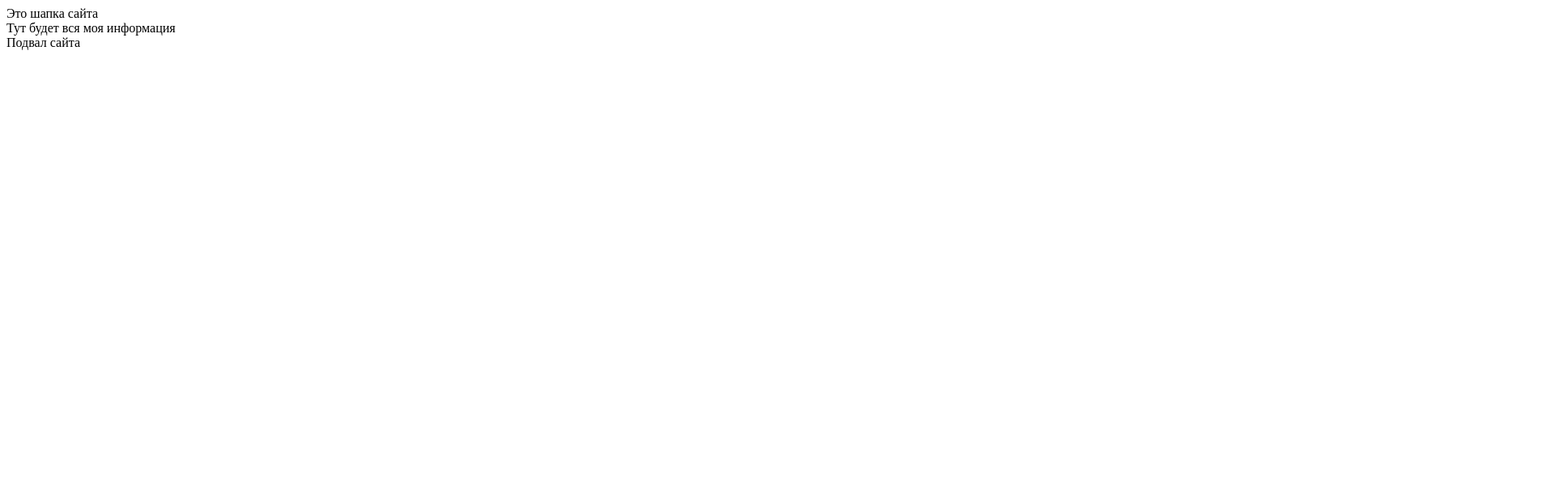
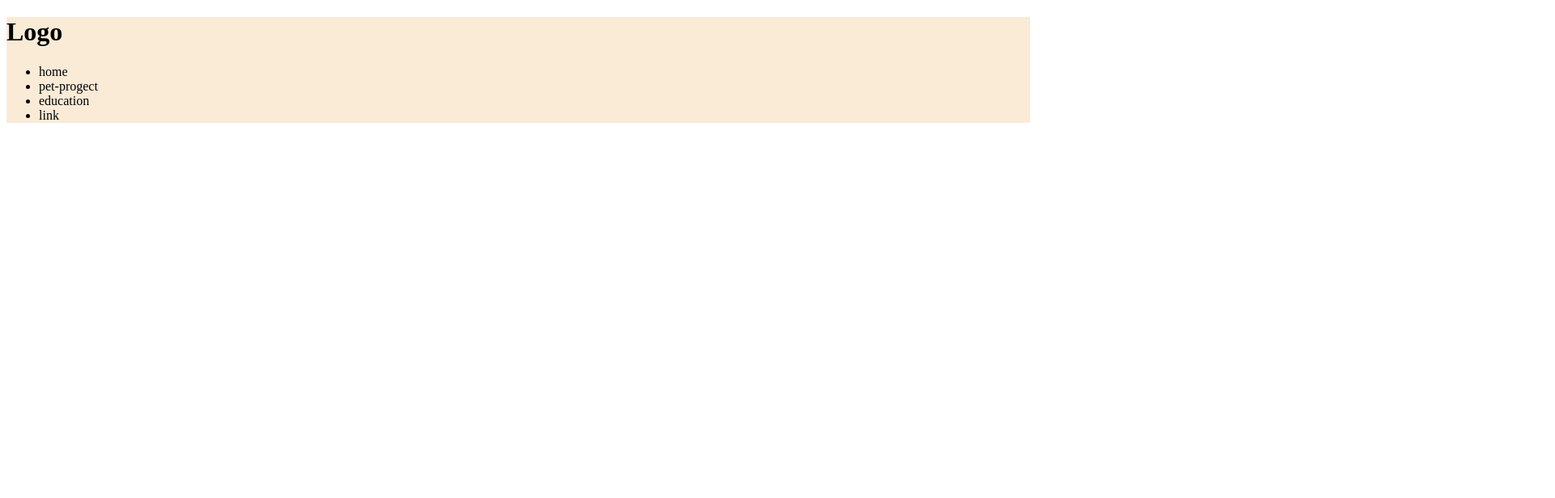
Before and after one commit to mpb85/rsschool-cv__, a plain HTML site: page index.html in a window 1280 px wide. Shown: the top 616 px of the page at 81% size, 1920 px wide, since content can reach past the window. Drawn offline with Linux system fonts and the light colour scheme.

Commit message:
feat: add html-code in index.html file

```diff
--- a/index.html
+++ b/index.html
@@ -5,14 +5,25 @@
     <meta http-equiv="X-UA-Compatible" content="IE=edge">
     <meta name="viewport" content="width=device-width, initial-scale=1.0">
     <title>rsschool-cv-html</title>
+    <link rel="stylesheet" href="style.css">
 </head>
 <body>
     <header class="header">
-        Это шапка сайта
+        <h1>Logo</h1>
+        <nav>
+            <ul>
+                <li>home</li>
+                <li>pet-progect</li>
+                <li>education</li>
+                <li>link</li>
+            </ul>
+        </nav>
     </header>
     <main class="main">
         <section class="content">
-            Тут будет вся моя информация
+            <p>
+                Тут будет вся моя информация
+            </p>
         </section>
     </main>
     <footer class="footer">
```
